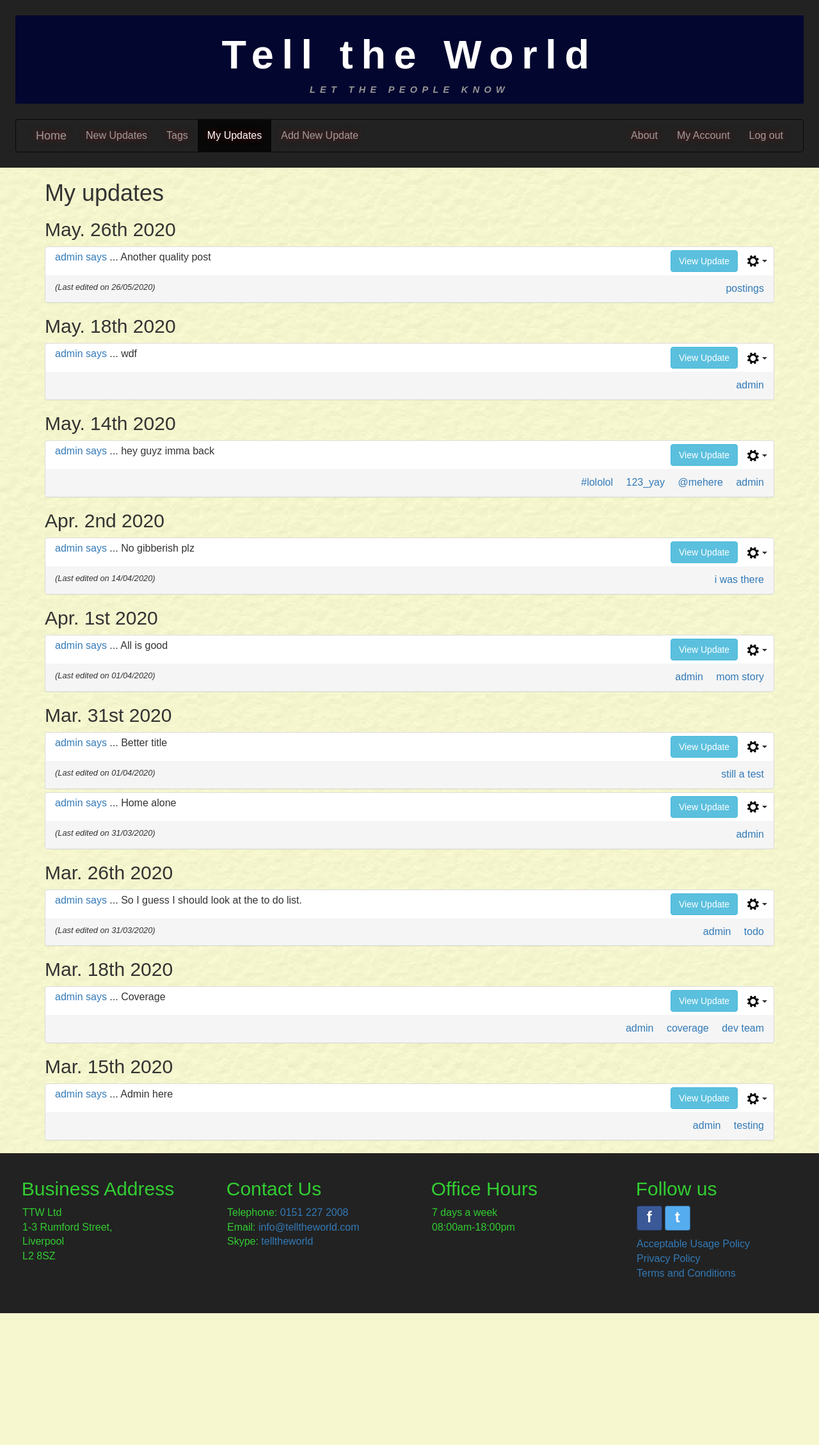
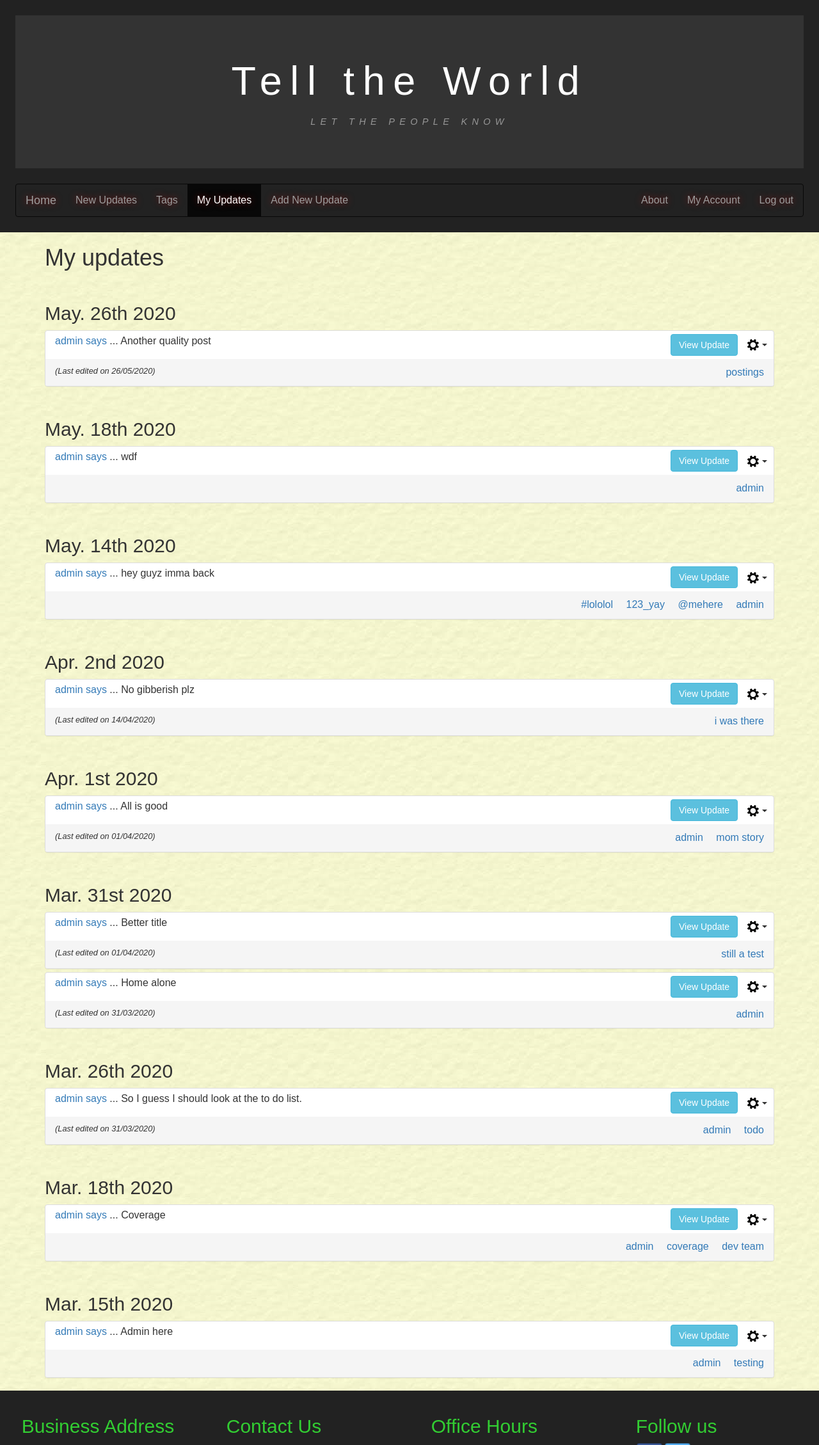
Before and after one commit to AndrewLaing/TellTheWorld, a Django app: page /myupdates/ in a window 1280 px wide. Shown: the top 2258 px of the page at 64% size. Before the commit the page ends 2052 px from the top, so only its background shows below. Run offline with Django 3.2, Linux system fonts and the light colour scheme; a user stored in the database is signed in; data comes from the database, SQL or seed files in the repository; both versions use the stored data as it was after the commit; some libraries are stand-ins or nearby versions.

Commit message:
Started UI redesign

```diff
--- a/TellTheWorld/tellings/static/tellings/css/style.css
+++ b/TellTheWorld/tellings/static/tellings/css/style.css
@@ -22,38 +22,27 @@
 
 
 .jumbotron {
-  padding-top: 0;
-  padding-bottom: 0.4em;
+  background-color: #333333;
+  font-weight: bold;
+  margin-bottom: 1.5em;
   text-align: center;
-  margin-bottom: 1.5em;
-  background-color: #03062F;
 }
 
-
 .jumbotron h1 {
+  color: #ffffff;
+  font-family: Arial, Helvetica, sans-serif;
   letter-spacing: .2em;
-  line-height: normal;
-  color: white;
-  font-family: Verdana, Geneva, Tahoma, sans-serif;
-  padding-top: .4em;
   padding-bottom: .15em;
 }
 
 .jumbotron p {
+  color: #969696;
+  font-size: calc(0.875em + (0.75) * ((100vw - 18.75em)/1300));
+  font-style: italic;
   letter-spacing: .5em;
-  font-size: calc(0.875em + (0.75) * ((100vw - 18.75em)/1300));
   line-height: calc(1.3em + (0.3) * ((100vw - 18.75em)/1300));
-  color: rgb(150, 150, 150);
-  font-weight: bold;
-  font-style: italic;
-  padding: 0;
-  padding-bottom: .4em;
-  margin-bottom: 0;
 }
 
-.img-wrapper img {
-  width: 100%;
-}
 
 @media screen and (max-width: 767px) {
   #homepage-image {
@@ -61,24 +50,7 @@
   }
 }
 
-
-#title h1 {
-  font-family: Arial, Helvetica, sans-serif;
-  font-weight: bold;
-  margin: 0;
-}
-
-
-#title img {
-  max-width: 100%;
-  max-height: 100%;
-  object-fit: fill;
-}
-
-
 .navbar {
-  padding-left: 1em;
-  padding-right: 1em;
   margin: 0;
   margin-bottom: 0;
   text-shadow: 0 0 0.6875em rgba(232,0,0,0.5);
@@ -150,6 +122,10 @@
   margin: 0;
   padding: 0;
   padding-left: 0.625em;
+}
+
+.date-grouper {
+  padding-top: 1em;
 }
 
 
--- a/TellTheWorld/tellings/templates/tellings/base.html
+++ b/TellTheWorld/tellings/templates/tellings/base.html
@@ -2,7 +2,7 @@
  * Filename:     base.html
  * Author:       Andrew Laing
  * Email:        parisianconnections@gmail.com
- * Last updated: 14/04/2020
+ * Last updated: 12/06/2020
  * Description:  Main base template for site pages.
 {% endcomment %}
 
@@ -40,7 +40,7 @@
 <body>
   <header class="header">
     {# Page title #}
-    <div id="title" class="jumbotron jumbotron-fluid">
+    <div class="jumbotron jumbotron-fluid">
       <h1>Tell the World</h1>
       <p>LET THE PEOPLE KNOW</p>
     </div>
--- a/TellTheWorld/tellings/templates/tellings/myupdates_list.html
+++ b/TellTheWorld/tellings/templates/tellings/myupdates_list.html
@@ -6,7 +6,7 @@
  * Filename:     myupdates_list.html
  * Author:       Andrew Laing
  * Email:        parisianconnections@gmail.com
- * Last updated: 14/04/2020
+ * Last updated: 12/06/2020
  * Description:  Template used for the MyUpdates page.
  * -------------------------------------------------------------------------------
 {% endcomment %}
@@ -25,7 +25,7 @@
 
       {% for mypost in ordered_post_list %}
       <article>
-        <h2>{{ mypost.grouper }}</h2>
+        <h2 class="date-grouper">{{ mypost.grouper }}</h2>
         <div class="panel-group">
           {% for item in mypost.list %}
           {# Update panel #}
--- a/TellTheWorld/tellings/templates/tellings/newupdates_list.html
+++ b/TellTheWorld/tellings/templates/tellings/newupdates_list.html
@@ -6,7 +6,7 @@
  * Filename:     newupdates_list.html
  * Author:       Andrew Laing
  * Email:        parisianconnections@gmail.com
- * Last updated: 14/04/2020
+ * Last updated: 12/06/2020
  * Description:  Template used for the NewUpdates page.
  * -------------------------------------------------------------------------------
 {% endcomment %}
@@ -24,7 +24,7 @@
 
       {% for mypost in ordered_post_list %}
       <article>
-        <h2>{{ mypost.grouper }}</h2>
+        <h2 class="date-grouper">{{ mypost.grouper }}</h2>
         <div class="panel-group">
         {% for item in mypost.list %}
         {# UPDATE PANEL #}
```
Also changed, not shown: other parts of TellTheWorld/tellings/static/tellings/css/style.css (+14 -36 lines), TellTheWorld/tellings/templates/tellings/includes/addUpdate_modal.html (+4 -6 lines), TellTheWorld/tellings/templates/tellings/includes/deleteAccount_modal.html (+4 -6 lines), TellTheWorld/tellings/templates/tellings/includes/login_modal.html (+4 -6 lines), TellTheWorld/db.sqlite3.
